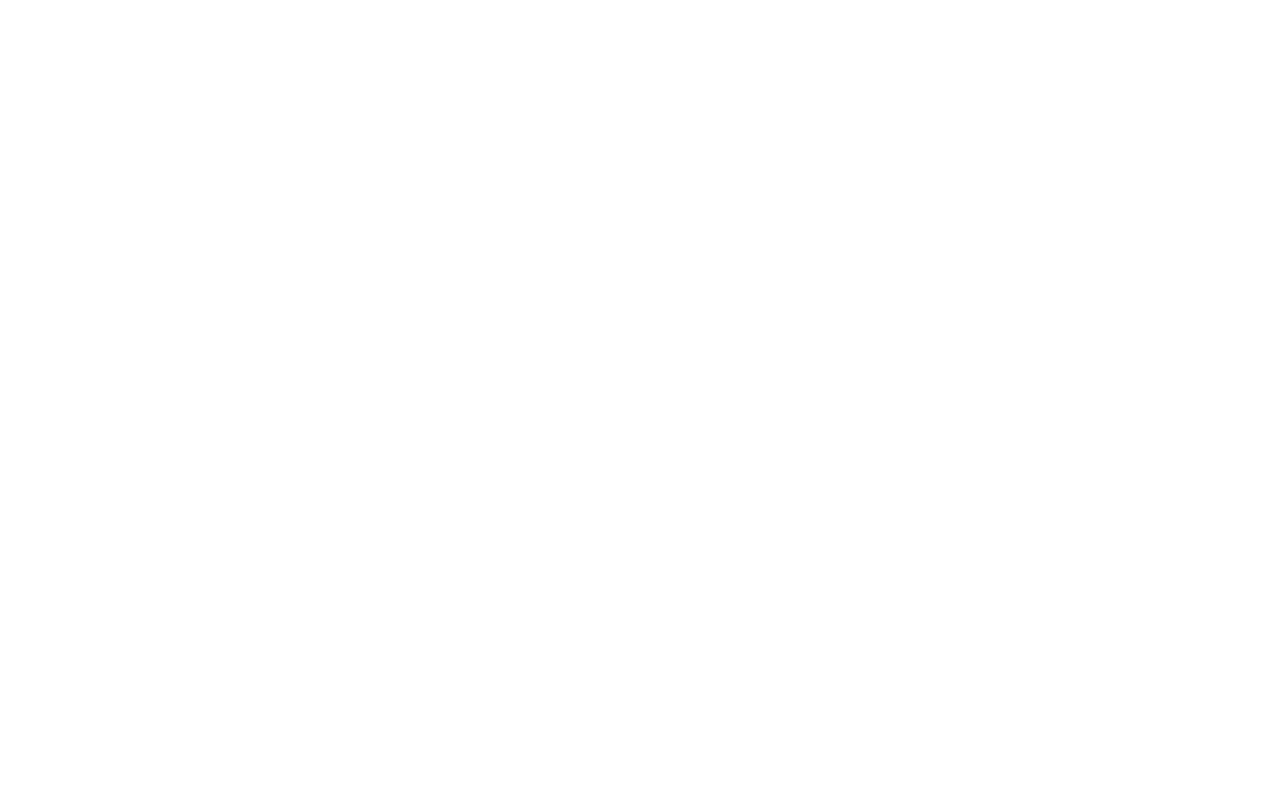
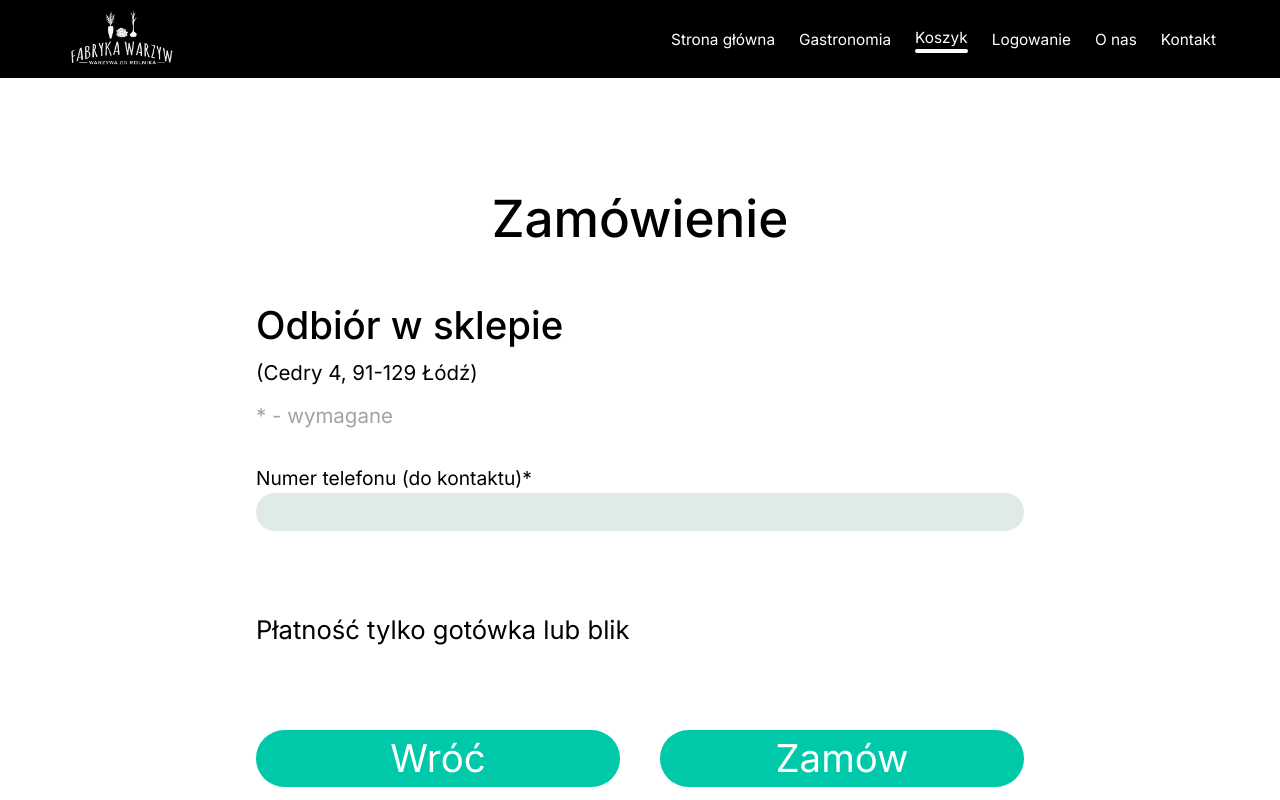
Before and after one commit to WasiakKacper/Fabryka-Warzyw, a React (Vite) app in the folder client/: page /pickupstore in a window 1280 px wide. Before the commit this address had no page. Shown: the top 800 px of the page. Built offline with nearby package versions, Linux system fonts and the light colour scheme.

Commit message:
Feat(PickupStore.jsx): Add pickup in store option and style it

```diff
--- a/client/src/App.jsx
+++ b/client/src/App.jsx
@@ -6,6 +6,7 @@
 import Contact from "./Pages/Contact.jsx";
 
 import Order from "./Pages/Order.jsx";
+import PickupStore from "./Pages/PickupStore.jsx";
 
 import { BrowserRouter as Router, Routes, Route } from "react-router";
 import "./App.css";
@@ -22,6 +23,7 @@
           <Route path="/about" element={<About />} />
           <Route path="/contact" element={<Contact />} />
           <Route path="/order" element={<Order />} />
+          <Route path="/pickupstore" element={<PickupStore />} />
         </Routes>
       </Router>
     </main>
--- a/client/src/Components/Navbar.jsx
+++ b/client/src/Components/Navbar.jsx
@@ -41,7 +41,7 @@
           <li>
             <Link to="/">Strona główna</Link>
             {name === "Home" ? (
-              <hr className="hidden lg:block border-2 rounded-2xl" rounded-lg />
+              <hr className="hidden lg:block border-2 rounded-2xl" />
             ) : (
               ""
             )}
--- a/client/src/Pages/Order.jsx
+++ b/client/src/Pages/Order.jsx
@@ -5,6 +5,7 @@
 
 const Order = () => {
   const [isActive, setIsActive] = useState(false);
+  const [option, setOption] = useState("store");
 
   useEffect(() => {
     const date = new Date();
@@ -18,7 +19,7 @@
   }, []);
 
   return (
-    <main>
+    <main className="h-[100%]">
       <Navbar name="Cart" />
       <section className="pt-45  mx-auto flex flex-col w-[90%]">
         <h1 className="text-center text-[8vw] md:text-[5vw] lg:text-[3vw] font-medium mb-10">
@@ -60,6 +61,7 @@
                     type="checkbox"
                     name="delivery"
                     className="scale-200 mt-2 cursor-pointer"
+                    onChange={() => setOption("deliver")}
                   />
                 )}
               </div>
@@ -79,16 +81,18 @@
                   type="checkbox"
                   name="collection"
                   className="scale-200 mt-2 cursor-pointer"
+                  onChange={() => setOption("store")}
+                  checked
                 />
               </div>
             </section>
           </div>
           <Link
-            to="/summary"
+            to={option === "store" ? "/pickupstore" : "pickupdelivery"}
             className="mx-auto w-[60%] flex items-center justify-center"
           >
             <button className="text-[5vw] md:text-[4vw] lg:text-[3vw] bg-(--accent) w-[100%] mx-auto rounded-4xl text-(--white) cursor-pointer">
-              Zamów
+              Dalej
             </button>
           </Link>
         </section>
--- /dev/null
+++ b/client/src/Pages/PickupStore.jsx
@@ -0,0 +1,105 @@
+import React, { useState } from "react";
+import { Link } from "react-router";
+import Navbar from "../Components/Navbar.jsx";
+import Footer from "../Components/Footer.jsx";
+
+const PickupStore = () => {
+  const [phoneNumber, setPhoneNumber] = useState("");
+  const [showError, setShowError] = useState(false);
+  const [orderComplete, setOrderComplete] = useState(false);
+
+  const handleSubmit = () => {
+    if (phoneNumber === "") setShowError(true);
+    else setOrderComplete(true);
+  };
+
+  return (
+    <main>
+      {showError ? (
+        <div className="fixed top-0 left-0 w-[100vw] h-[100vh] backdrop-blur-xl">
+          <section className="bg-(--background) w-[60%] h-[60%] mt-45 mx-auto flex flex-col justify-center rounded-3xl">
+            <h3 className="text-[4vw] md:text-[3vw] lg:text-[2vw] font-medium text-center">
+              Pole nie może pozostać puste
+            </h3>
+            <button
+              className="mt-20 py-1 w-[30%] rounded-4xl mx-auto text-[4vw] md:text-[3vw] lg:text-[2vw] bg-(--accent) text-(--white) cursor-pointer"
+              onClick={() => setShowError(false)}
+            >
+              Ok
+            </button>
+          </section>
+        </div>
+      ) : (
+        <></>
+      )}
+      {orderComplete ? (
+        <div className="fixed top-0 left-0 w-[100vw] h-[100vh] backdrop-blur-xl">
+          <section className="bg-(--background) w-[60%] h-[60%] mt-45 mx-auto flex flex-col justify-center rounded-3xl">
+            <h3 className="text-[4vw] md:text-[3vw] lg:text-[2vw] font-medium text-center">
+              Dziękujemy za złożenie zamówienia!
+            </h3>
+            <button className="mt-20 py-1 w-[30%] rounded-4xl mx-auto text-[4vw] md:text-[3vw] lg:text-[2vw] bg-(--accent) text-(--white) cursor-pointer">
+              <Link to="/">Strona główna</Link>
+            </button>
+          </section>
+        </div>
+      ) : (
+        <></>
+      )}
+      <Navbar name="Cart" />
+      <section className="w-[90%] lg:w-[60%] mx-auto pt-45">
+        <h1 className="text-center text-[8vw] md:text-[5vw] lg:text-[4vw] font-medium mb-10">
+          Zamówienie
+        </h1>
+        <div>
+          <h3 className="flex text-[5vw] md:text-[4vw] lg:text-[3vw] font-medium mb-1 w-full">
+            Odbiór w sklepie
+          </h3>
+          <p className="text-[3.6vw] md:text-[2.6vw] lg:text-[1.6vw]">
+            (Cedry 4, 91-129 Łódź)
+          </p>
+          <p className="text-[3.6vw] md:text-[2.6vw] lg:text-[1.6vw] text-(--alternativeBackground) py-3">
+            * - wymagane
+          </p>
+        </div>
+        <div className="flex flex-col mt-5">
+          <label
+            htmlFor="number"
+            className="text-[3vw] md:text-[2vw] lg:text-[1.5vw]"
+          >
+            Numer telefonu (do kontaktu)*
+          </label>
+          <input
+            type="text"
+            name="number"
+            className="bg-(--background) px-4 p-1 border-0 outline-0 text-[3.6vw] md:text-[2.6vw] lg:text-[1.6vw] rounded-4xl"
+            onChange={(e) => {
+              setPhoneNumber(e.target.value);
+              console.log(e.target.value);
+            }}
+          />
+        </div>
+        <p className="text-[4vw] md:text-[3vw] lg:text-[2vw] py-20">
+          Płatność tylko gotówka lub blik
+        </p>
+        <div className="flex items-center justify-center gap-10 w-full mb-10">
+          <Link
+            to="/order"
+            className="flex items-center justify-center text-[5vw] md:text-[4vw] lg:text-[3vw] bg-(--accent) w-[50%] rounded-4xl text-(--white) cursor-pointer"
+          >
+            Wróć
+          </Link>
+          <button
+            className="text-[5vw] md:text-[4vw] lg:text-[3vw] bg-(--accent) w-[50%] rounded-4xl text-(--white) cursor-pointer"
+            onClick={handleSubmit}
+          >
+            Zamów
+          </button>
+        </div>
+      </section>
+      <Footer />
+    </main>
+  );
+};
+
+export default PickupStore;
```
